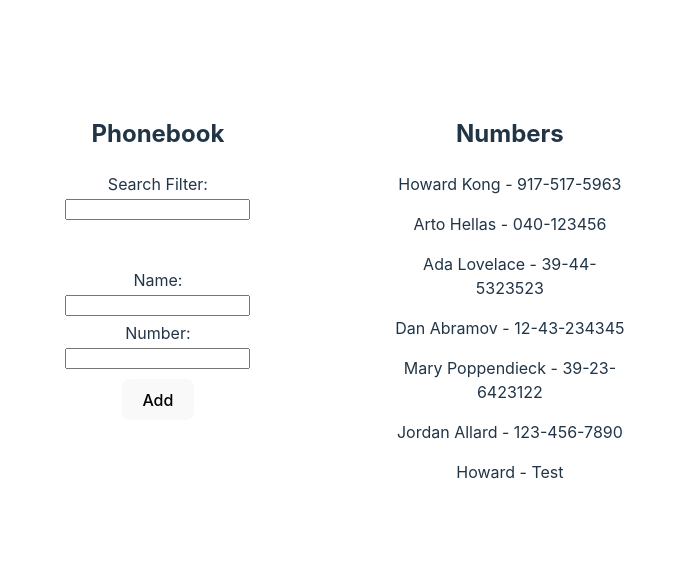
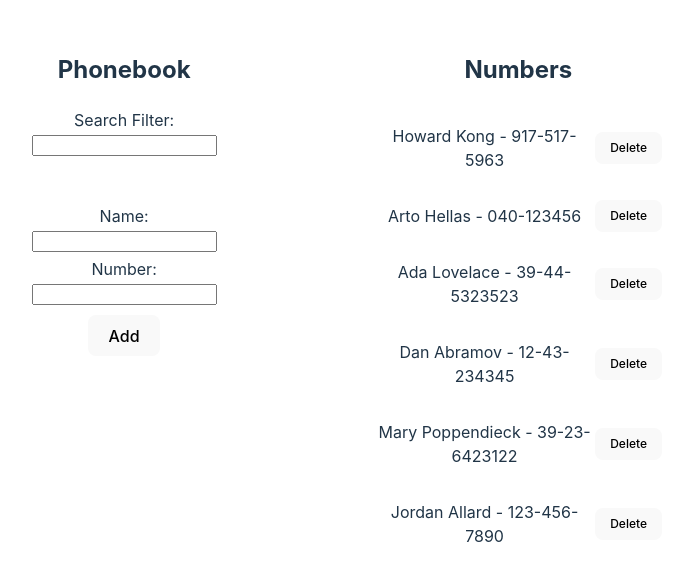
Before and after one commit to Souloutz/fullstackopen, a React (Vite) app in the folder part2/phonebook/: page / in a window 1280 px wide. Shown: the part 102-682 px from the top of the page, without its empty margins (293-971 px from the left). Built offline with nearby package versions, Linux system fonts and the light colour scheme; data requests are answered from the project's data file.

Commit message:
Implement delete functionality

```diff
--- a/part2/phonebook/db.json
+++ b/part2/phonebook/db.json
@@ -26,14 +26,9 @@
       "number": "39-23-6423122"
     },
     {
-      "id": "df7d",
+      "id": "bca6",
       "name": "Jordan Allard",
       "number": "123-456-7890"
-    },
-    {
-      "id": "5640",
-      "name": "Howard",
-      "number": "Test"
     }
   ]
 }
--- a/part2/phonebook/src/App.tsx
+++ b/part2/phonebook/src/App.tsx
@@ -3,7 +3,7 @@ import './App.css';
 import Form from './components/Form';
 import Search from './components/Search';
 import PersonInfo from './components/Person';
-import personService, { Person } from './services/person';
+import personService, { NewPerson, Person } from './services/person';
 
 const App = () => {
   const [persons, setPersons] = useState<Person[]>([]);
@@ -24,7 +24,7 @@ const App = () => {
   const handleSubmit = (e: FormEvent<HTMLFormElement>): void => {
     e.preventDefault(); // prevent default GET and reloading of page
 
-    const newPerson: Person = {name: newName, number: newNumber};
+    const newPerson: NewPerson = {name: newName, number: newNumber};
     const exists = persons.some(person => person.name === newPerson.name && person.number === newPerson.number);
     console.log('Clicked!', 'Exists:', exists, 'New:', newPerson, 'Current:', persons);
     if (exists) {
@@ -43,6 +43,14 @@ const App = () => {
     }
   };
 
+  const handleDelete = (id: number) => {
+    personService.deletePerson(id)
+      .then(deletedPerson => {
+        const updatedPersons = [...persons].filter(person => person.id !== deletedPerson.id);
+        setPersons(updatedPersons);
+      });
+  };
+
   const personsToShow = showAll ? persons : persons.filter(person => person.name.toLowerCase().includes(search.toLowerCase()))
 
   return (
@@ -59,7 +67,7 @@ const App = () => {
         <h2>Numbers</h2>
         {
           persons.length === 0 ? <p>No numbers saved</p> :
-          personsToShow.map(person => <PersonInfo key={person.number} person={person} />)
+          personsToShow.map(person => <PersonInfo key={person.number} person={person} handleDelete={handleDelete} />)
         }
       </div>
     </div>
--- a/part2/phonebook/src/components/Person.tsx
+++ b/part2/phonebook/src/components/Person.tsx
@@ -1,14 +1,16 @@
-import { Person } from "../App";
+import { Person } from "../services/person";
 
 type Props = {
     person: Person;
+    handleDelete: (id: number) => void;
 }
 
-const PersonInfo: React.FC<Props> = ({ person }) => {
+const PersonInfo: React.FC<Props> = ({ person, handleDelete }) => {
     return (
-        <>
-            <p>{person.name} - {person.number}</p>
-        </>
+        <div style={{ display: 'flex', justifyContent: 'space-between', alignItems: 'center' }}>
+            <p style={{ flexGrow: 4 }}>{person.name} - {person.number}</p>
+            <button style={{ fontSize: '0.75rem', height: 'fit-content' }} onClick={() => handleDelete(person.id)}>Delete</button>
+        </div>
     );
 };
 
--- a/part2/phonebook/src/services/person.ts
+++ b/part2/phonebook/src/services/person.ts
@@ -1,8 +1,12 @@
 import axios from "axios";
 
-export type Person = {
-  name: string;
-  number: string;
+export interface NewPerson {
+    name: string;
+    number: string;
+}
+
+export interface Person extends NewPerson {
+    id: number;
 }
 
 const baseURL = 'http://localhost:3001/persons';
@@ -12,12 +16,12 @@ const fetchPersons = async(): Promise<Person[]> => {
     return (await response).data
 }
 
-const createPerson = async(newPerson: Person): Promise<Person> => {
+const createPerson = async(newPerson: NewPerson): Promise<Person> => {
     const response = axios.post(baseURL, newPerson);
     return (await response).data;
 }
 
-const deletePerson = async(id: number): Promise<boolean> => {
+const deletePerson = async(id: number): Promise<Person> => {
     const response = axios.delete(`${baseURL}/${id}`);
     return (await response).data;
 }
```
